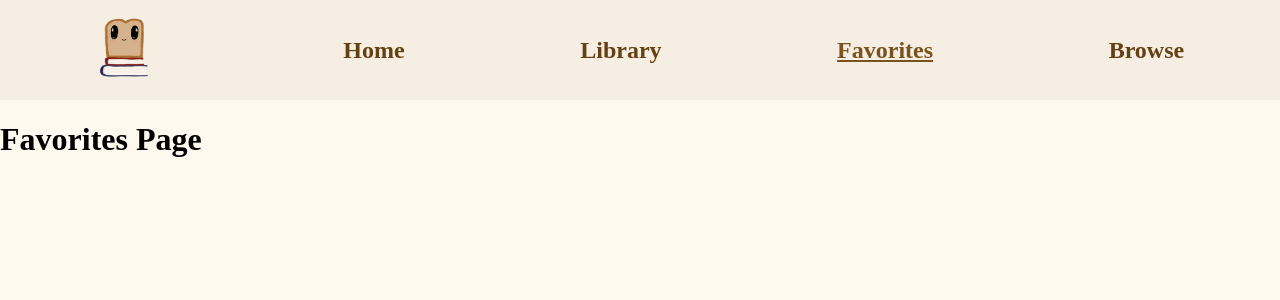
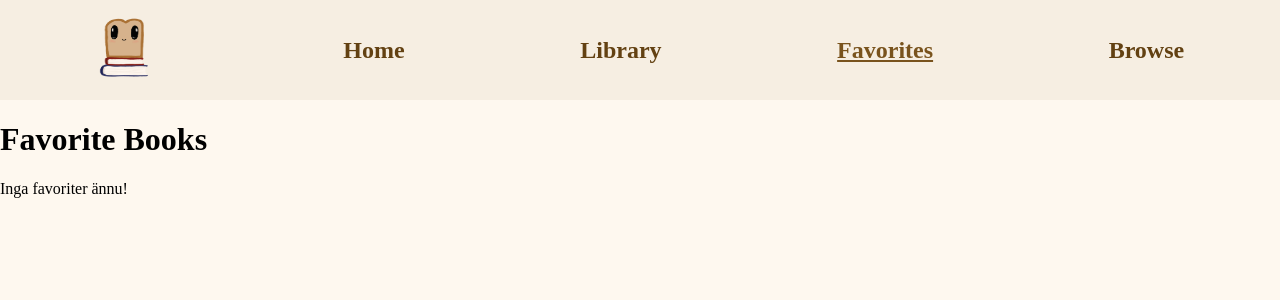
Before and after one commit to Stephaniebaard/Toasty-Library, a React (Vite) app: page /favorites in a window 1280 px wide. Shown: the top 300 px of the page. Built offline with nearby package versions, Linux system fonts and the light colour scheme.

Commit message:
Added FavoritesPage

```diff
--- a/src/routes/FavoritesPage.tsx
+++ b/src/routes/FavoritesPage.tsx
@@ -1,9 +1,51 @@
-const FavoritesPage = () => {
-    return (
-      <div>
-        <h1>Favorites Page</h1>
+import React, {useEffect, useState} from "react";
+import { useFavorites } from "../context/FavoritesContext";
+import { Book } from "../types/types";
+import BookCard from "../components/BookCard/BookCard";
+
+const FavoritesPage: React.FC = () => {
+  const { favorites } = useFavorites();
+  const [favoriteBooks, setFavoriteBooks] = useState<Book[]>([]);
+
+  useEffect(()=> {
+
+    const fetchFavoriteBooks = async () => {
+      try {
+        const booksData = await Promise.all(
+          favorites.map(async (id) => {
+            const response = await fetch(`https://openlibrary.org/works/${id}.json`);
+            if (!response.ok) return null;
+            const data = await response.json();
+            return {
+              ...data,
+              key: `/works/${id}`,
+            };
+          })
+        );
+        setFavoriteBooks(booksData.filter((book) => book && book.key));
+      }
+      catch (error) {
+        console.error('Error fetching favorit böcker:', error);
+      }
+    };
+    fetchFavoriteBooks();
+  }, [favorites]);
+
+  return (
+    <div className="favorites-page">
+      <h1>Favorite Books</h1>
+      <div className="favorites-list">
+        {favoriteBooks.length > 0 ? (
+          favoriteBooks.map((book) => (
+            <BookCard key={book.key} book={book} />
+          ))
+        ) : (
+          <p>Inga favoriter ännu!</p>
+        )}
       </div>
-    );
-  };
+    </div>
+  );
+};
 
-  export default FavoritesPage;
+
+export default FavoritesPage;
```
